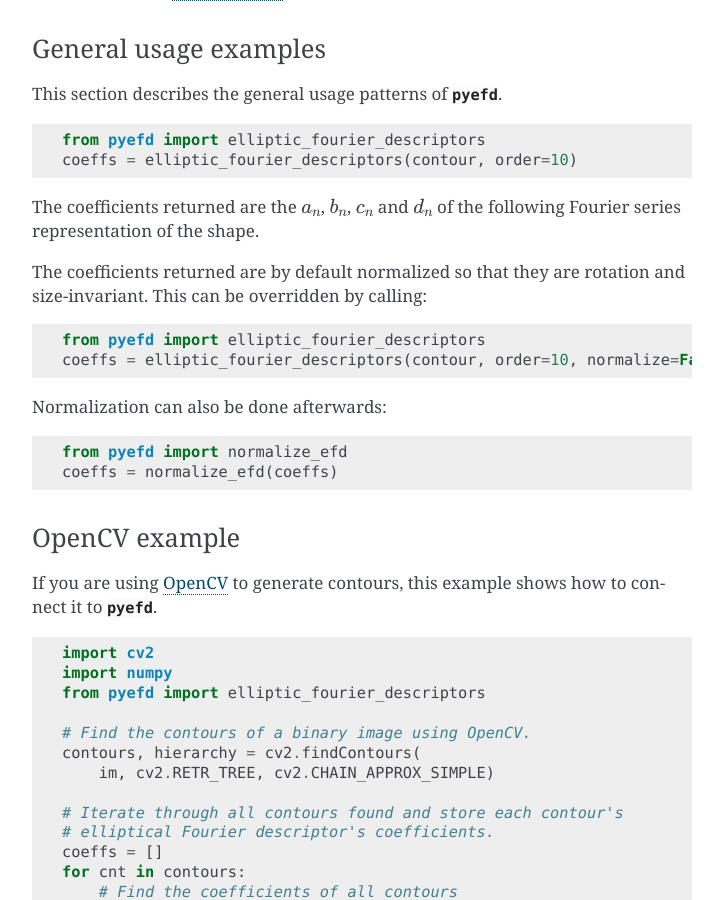
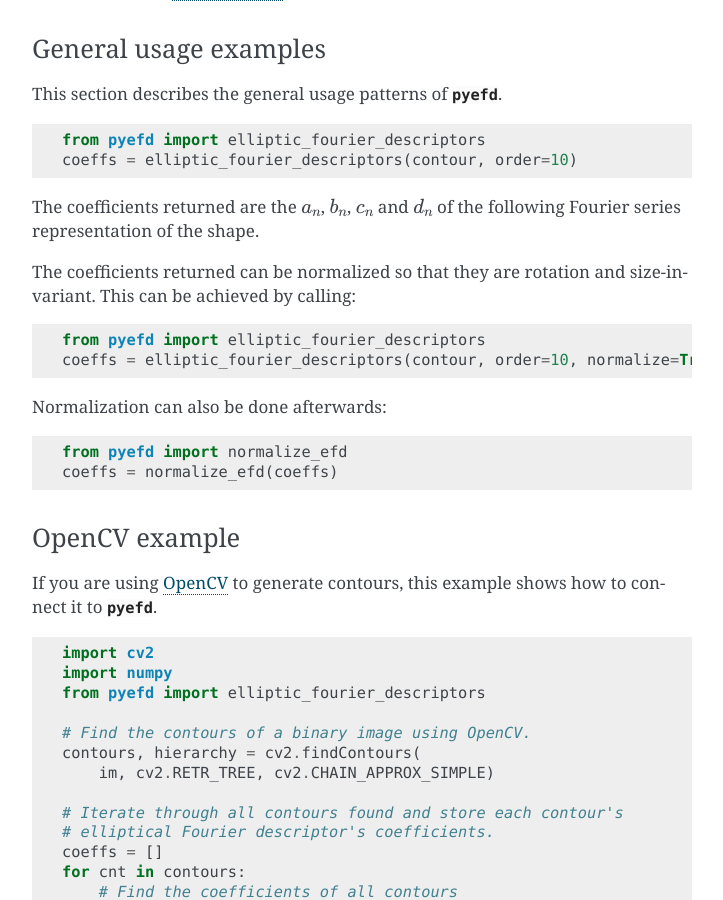
Before and after one commit to hbldh/pyefd, a Sphinx documentation site: the page built from docs/index.rst, in a window 1280 px wide and 900 px high, scrolled down 1001 px. Shown: the whole window, without its empty margins (388-1111 px from the left). Built offline with Sphinx 7.4.7, drawn with Linux system fonts in a browser that asks for light colours.

Commit message:
Change normalize default
elliptic_fourier_descriptors default behavior is normalize=False, not normalize = True.

```diff
--- a/docs/index.rst
+++ b/docs/index.rst
@@ -54,13 +54,13 @@ This section describes the general usage patterns of :py:mod:`pyefd`.
 The coefficients returned are the :math:`a_n`, :math:`b_n`, :math:`c_n` and :math:`d_n` of
 the following Fourier series representation of the shape.
 
-The coefficients returned are by default normalized so that they are
-rotation and size-invariant. This can be overridden by calling:
+The coefficients returned can be normalized so that they are
+rotation and size-invariant. This can be achieved by calling:
 
 .. code:: python
 
     from pyefd import elliptic_fourier_descriptors
-    coeffs = elliptic_fourier_descriptors(contour, order=10, normalize=False)
+    coeffs = elliptic_fourier_descriptors(contour, order=10, normalize=True)
 
 Normalization can also be done afterwards:
 
```
